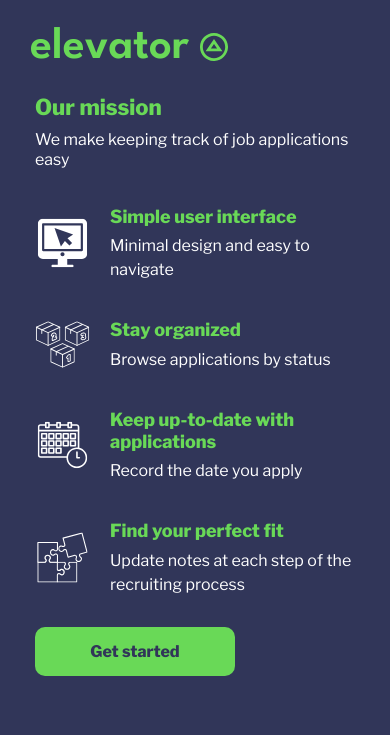
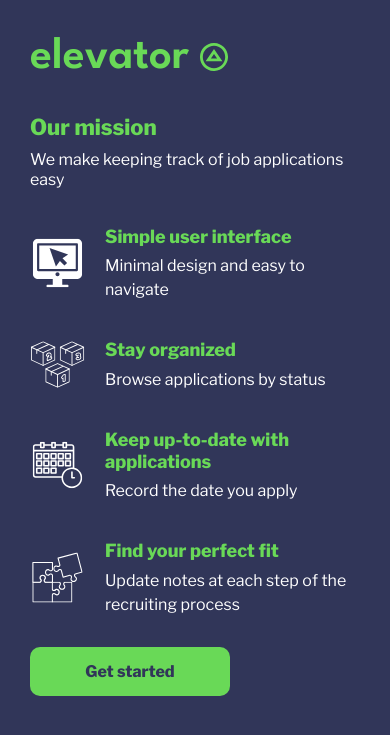
Before and after one commit to lancechincodes/elevator, a Django app: page / in a window 390 px wide. Shown: the top 735 px of the page. Run offline with Django 4.2, Linux system fonts and the light colour scheme; some libraries are stand-ins or nearby versions.

Commit message:
Fix margins for mobile home and auth pages

```diff
--- a/main_app/static/styles/home.css
+++ b/main_app/static/styles/home.css
@@ -12,7 +12,7 @@
 .header {
     display: flex;
     justify-content: left;
-    margin: 20px 30px;
+    margin: 30px;
 }
 
 .title {
@@ -33,7 +33,7 @@
 }
 
 .mobile {
-    margin: 0px 35px;
+    margin: 0px 30px;
 }
 
 .mission-title {
--- a/main_app/static/styles/login.css
+++ b/main_app/static/styles/login.css
@@ -16,7 +16,7 @@
 .header {
     display: flex;
     justify-content: left;
-    margin: 20px 30px;
+    margin: 30px;
 }
 
 .title {
--- a/main_app/static/styles/signup.css
+++ b/main_app/static/styles/signup.css
@@ -16,7 +16,7 @@
 .header {
     display: flex;
     justify-content: left;
-    margin: 20px 30px;
+    margin: 30px;
 }
 
 .title {
```
